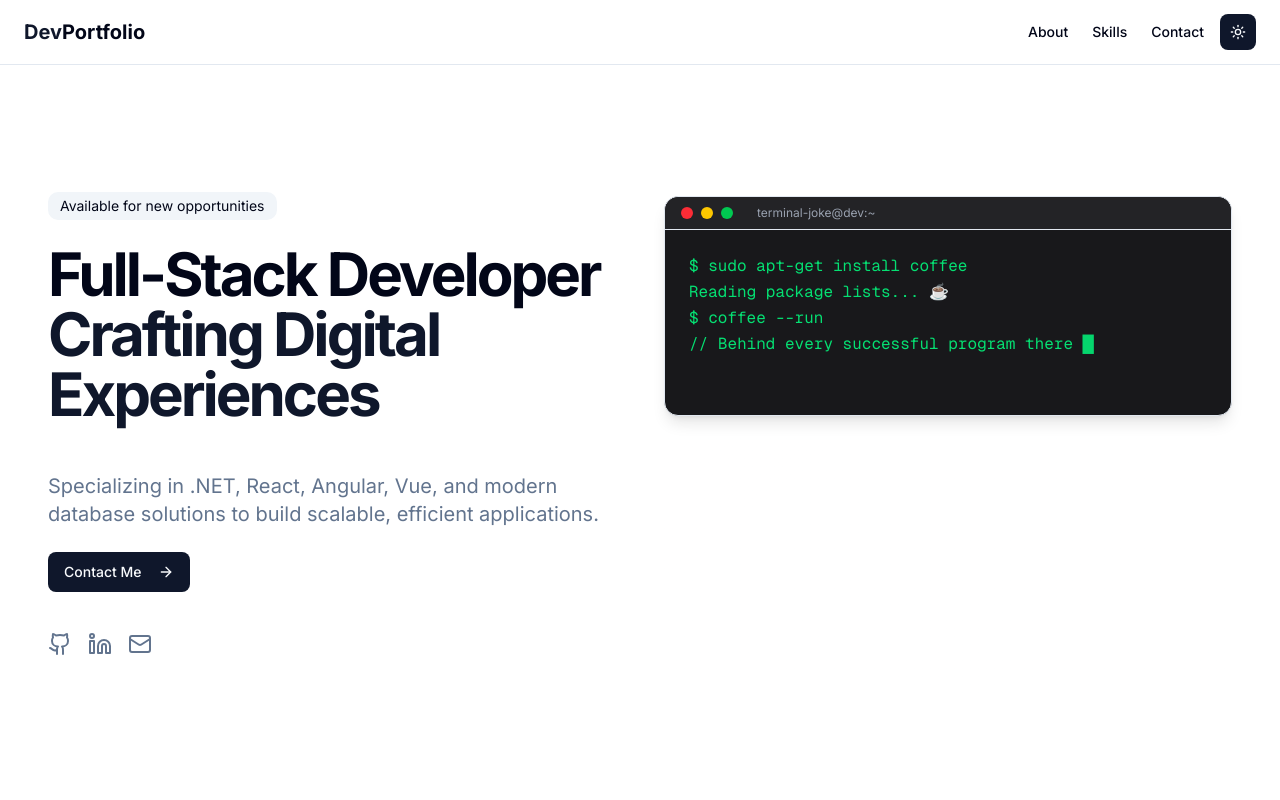
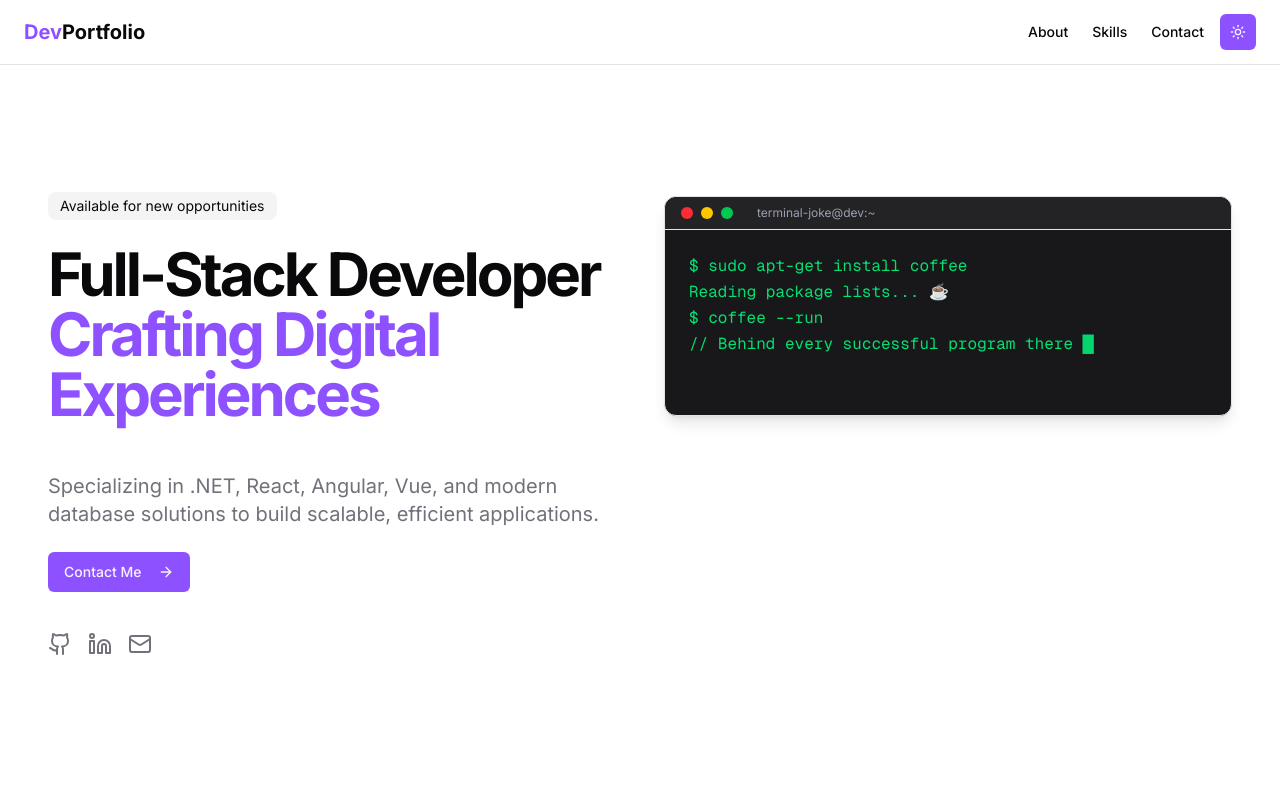
Before and after one commit to enriquemartinez-emc/enriquemartinez-emc.github.io, a Next.js app: page / in a window 1280 px wide. Shown: the top 800 px of the page. Built offline with nearby package versions, Linux system fonts and the light colour scheme.

Commit message:
modify global css

```diff
--- a/src/app/globals.css
+++ b/src/app/globals.css
@@ -6,8 +6,7 @@
 @theme inline {
   --color-background: var(--background);
   --color-foreground: var(--foreground);
-  --font-sans: var(--font-geist-sans);
-  --font-mono: var(--font-geist-mono);
+  --font-mono: var(--font-inter);
   --color-sidebar-ring: var(--sidebar-ring);
   --color-sidebar-border: var(--sidebar-border);
   --color-sidebar-accent-foreground: var(--sidebar-accent-foreground);
@@ -44,79 +43,99 @@
 }
 
 :root {
-  --radius: 0.625rem;
+  --radius: 0.5rem;
   --background: oklch(1 0 0);
-  --foreground: oklch(0.129 0.042 264.695);
+  --foreground: oklch(0.141 0.005 285.823);
   --card: oklch(1 0 0);
-  --card-foreground: oklch(0.129 0.042 264.695);
+  --card-foreground: oklch(0.141 0.005 285.823);
   --popover: oklch(1 0 0);
-  --popover-foreground: oklch(0.129 0.042 264.695);
-  --primary: oklch(0.208 0.042 265.755);
-  --primary-foreground: oklch(0.984 0.003 247.858);
-  --secondary: oklch(0.968 0.007 247.896);
-  --secondary-foreground: oklch(0.208 0.042 265.755);
-  --muted: oklch(0.968 0.007 247.896);
-  --muted-foreground: oklch(0.554 0.046 257.417);
-  --accent: oklch(0.968 0.007 247.896);
-  --accent-foreground: oklch(0.208 0.042 265.755);
+  --popover-foreground: oklch(0.141 0.005 285.823);
+  --primary: oklch(0.606 0.25 292.717);
+  --primary-foreground: oklch(0.969 0.016 293.756);
+  --secondary: oklch(0.967 0.001 286.375);
+  --secondary-foreground: oklch(0.21 0.006 285.885);
+  --muted: oklch(0.967 0.001 286.375);
+  --muted-foreground: oklch(0.552 0.016 285.938);
+  --accent: oklch(0.967 0.001 286.375);
+  --accent-foreground: oklch(0.21 0.006 285.885);
   --destructive: oklch(0.577 0.245 27.325);
-  --border: oklch(0.929 0.013 255.508);
-  --input: oklch(0.929 0.013 255.508);
-  --ring: oklch(0.704 0.04 256.788);
+  --border: oklch(0.92 0.004 286.32);
+  --input: oklch(0.92 0.004 286.32);
+  --ring: oklch(0.606 0.25 292.717);
   --chart-1: oklch(0.646 0.222 41.116);
   --chart-2: oklch(0.6 0.118 184.704);
   --chart-3: oklch(0.398 0.07 227.392);
   --chart-4: oklch(0.828 0.189 84.429);
   --chart-5: oklch(0.769 0.188 70.08);
-  --sidebar: oklch(0.984 0.003 247.858);
-  --sidebar-foreground: oklch(0.129 0.042 264.695);
-  --sidebar-primary: oklch(0.208 0.042 265.755);
-  --sidebar-primary-foreground: oklch(0.984 0.003 247.858);
-  --sidebar-accent: oklch(0.968 0.007 247.896);
-  --sidebar-accent-foreground: oklch(0.208 0.042 265.755);
-  --sidebar-border: oklch(0.929 0.013 255.508);
-  --sidebar-ring: oklch(0.704 0.04 256.788);
+  --sidebar: oklch(0.985 0 0);
+  --sidebar-foreground: oklch(0.141 0.005 285.823);
+  --sidebar-primary: oklch(0.606 0.25 292.717);
+  --sidebar-primary-foreground: oklch(0.969 0.016 293.756);
+  --sidebar-accent: oklch(0.967 0.001 286.375);
+  --sidebar-accent-foreground: oklch(0.21 0.006 285.885);
+  --sidebar-border: oklch(0.92 0.004 286.32);
+  --sidebar-ring: oklch(0.606 0.25 292.717);
 }
 
 .dark {
-  --background: oklch(0.129 0.042 264.695);
-  --foreground: oklch(0.984 0.003 247.858);
-  --card: oklch(0.208 0.042 265.755);
-  --card-foreground: oklch(0.984 0.003 247.858);
-  --popover: oklch(0.208 0.042 265.755);
-  --popover-foreground: oklch(0.984 0.003 247.858);
-  --primary: oklch(0.929 0.013 255.508);
-  --primary-foreground: oklch(0.208 0.042 265.755);
-  --secondary: oklch(0.279 0.041 260.031);
-  --secondary-foreground: oklch(0.984 0.003 247.858);
-  --muted: oklch(0.279 0.041 260.031);
-  --muted-foreground: oklch(0.704 0.04 256.788);
-  --accent: oklch(0.279 0.041 260.031);
-  --accent-foreground: oklch(0.984 0.003 247.858);
+  --background: oklch(0.141 0.005 285.823);
+  --foreground: oklch(0.985 0 0);
+  --card: oklch(0.21 0.006 285.885);
+  --card-foreground: oklch(0.985 0 0);
+  --popover: oklch(0.21 0.006 285.885);
+  --popover-foreground: oklch(0.985 0 0);
+  --primary: oklch(0.541 0.281 293.009);
+  --primary-foreground: oklch(0.969 0.016 293.756);
+  --secondary: oklch(0.274 0.006 286.033);
+  --secondary-foreground: oklch(0.985 0 0);
+  --muted: oklch(0.274 0.006 286.033);
+  --muted-foreground: oklch(0.705 0.015 286.067);
+  --accent: oklch(0.274 0.006 286.033);
+  --accent-foreground: oklch(0.985 0 0);
   --destructive: oklch(0.704 0.191 22.216);
   --border: oklch(1 0 0 / 10%);
   --input: oklch(1 0 0 / 15%);
-  --ring: oklch(0.551 0.027 264.364);
+  --ring: oklch(0.541 0.281 293.009);
   --chart-1: oklch(0.488 0.243 264.376);
   --chart-2: oklch(0.696 0.17 162.48);
   --chart-3: oklch(0.769 0.188 70.08);
   --chart-4: oklch(0.627 0.265 303.9);
   --chart-5: oklch(0.645 0.246 16.439);
-  --sidebar: oklch(0.208 0.042 265.755);
-  --sidebar-foreground: oklch(0.984 0.003 247.858);
-  --sidebar-primary: oklch(0.488 0.243 264.376);
-  --sidebar-primary-foreground: oklch(0.984 0.003 247.858);
-  --sidebar-accent: oklch(0.279 0.041 260.031);
-  --sidebar-accent-foreground: oklch(0.984 0.003 247.858);
+  --sidebar: oklch(0.21 0.006 285.885);
+  --sidebar-foreground: oklch(0.985 0 0);
+  --sidebar-primary: oklch(0.541 0.281 293.009);
+  --sidebar-primary-foreground: oklch(0.969 0.016 293.756);
+  --sidebar-accent: oklch(0.274 0.006 286.033);
+  --sidebar-accent-foreground: oklch(0.985 0 0);
   --sidebar-border: oklch(1 0 0 / 10%);
-  --sidebar-ring: oklch(0.551 0.027 264.364);
+  --sidebar-ring: oklch(0.541 0.281 293.009);
 }
 
 @layer base {
   * {
-    @apply border-border outline-ring/50;
+    @apply border-border;
   }
   body {
     @apply bg-background text-foreground;
   }
 }
+
+/* Smooth scrolling */
+html {
+  scroll-behavior: smooth;
+}
+
+/* Animation for SVG elements */
+.animate-pulse {
+  animation: pulse 2s cubic-bezier(0.4, 0, 0.6, 1) infinite;
+}
+
+@keyframes pulse {
+  0%,
+  100% {
+    opacity: 1;
+  }
+  50% {
+    opacity: 0.5;
+  }
+}
```
